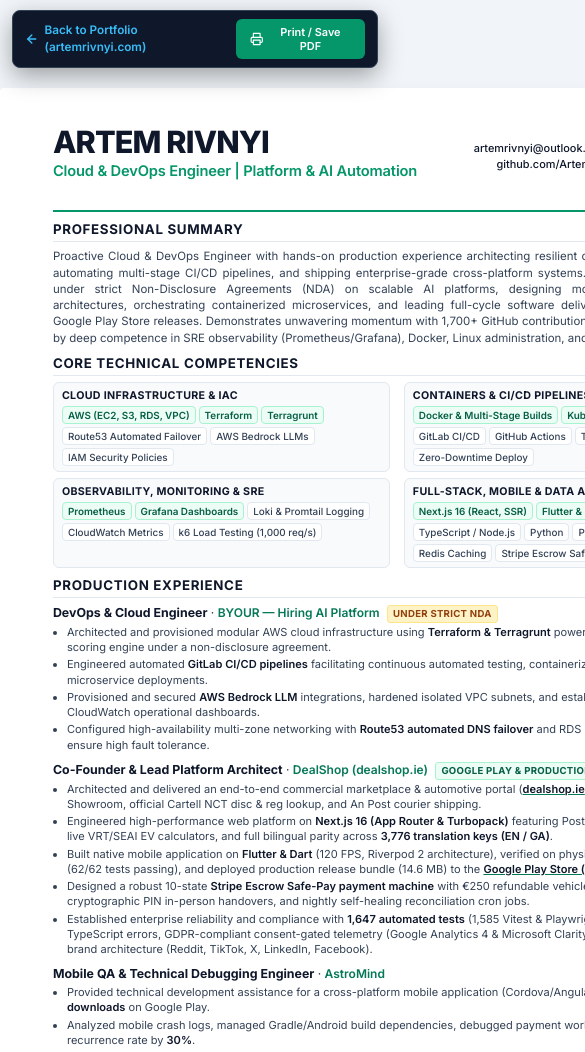
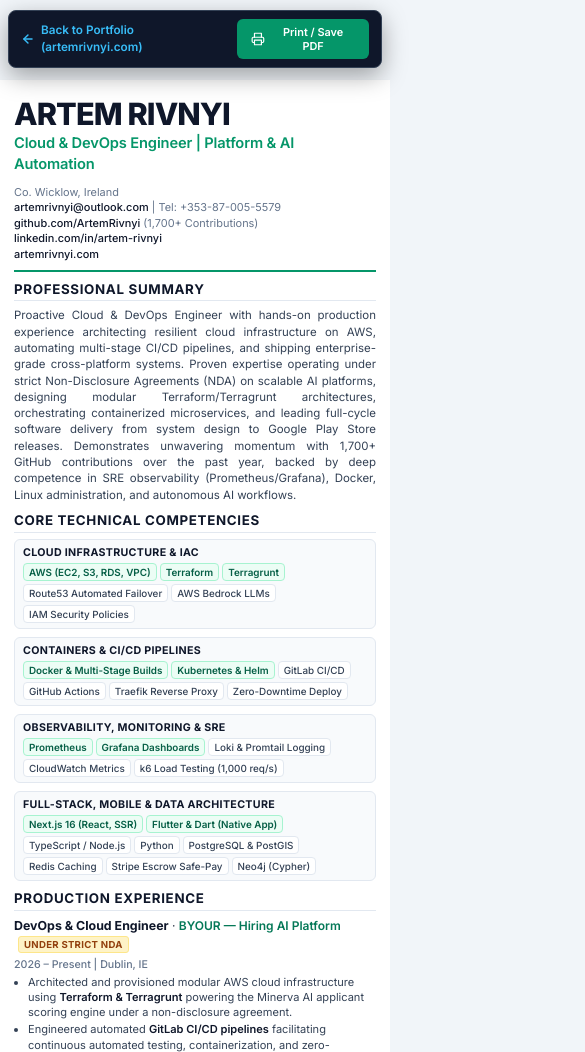
Before and after one commit to ArtemRivnyi/personal-page-devops, a website: page docs/Artem.Rivnyi.CV.html in a window 390 px wide. Shown: the top 1052 px of the page, 585 px wide, since content can reach past the window. Drawn offline with Linux system fonts and the light colour scheme.

Commit message:
fix(cv): make CV page fully responsive on tablets and mobile with zero horizontal overflow

```diff
--- a/docs/Artem.Rivnyi.CV.html
+++ b/docs/Artem.Rivnyi.CV.html
@@ -587,10 +587,47 @@
     }
 
     @media (max-width: 800px) {
+      body {
+        background-color: #f1f5f9;
+        padding: 0;
+      }
+      .page {
+        width: 100% !important;
+        max-width: 100% !important;
+        min-height: auto !important;
+        margin: 12px 0 !important;
+        padding: 18px 14px !important;
+        border-radius: 0;
+        box-shadow: 0 1px 3px rgba(0, 0, 0, 0.05);
+      }
       .cv-nav-header,
       .cv-nav-footer {
-        margin: 10px 12px;
+        margin: 10px 8px;
         padding: 8px 12px;
+      }
+      .header {
+        flex-direction: column;
+        align-items: flex-start;
+        gap: 10px;
+      }
+      .header-right {
+        text-align: left;
+      }
+      .skills-grid {
+        grid-template-columns: 1fr;
+        gap: 8px;
+      }
+      .certs-grid {
+        grid-template-columns: 1fr;
+        gap: 8px;
+      }
+      .split-col {
+        grid-template-columns: 1fr;
+        gap: 12px;
+      }
+      .exp-header {
+        flex-wrap: wrap;
+        gap: 4px;
       }
     }
   </style>
```
